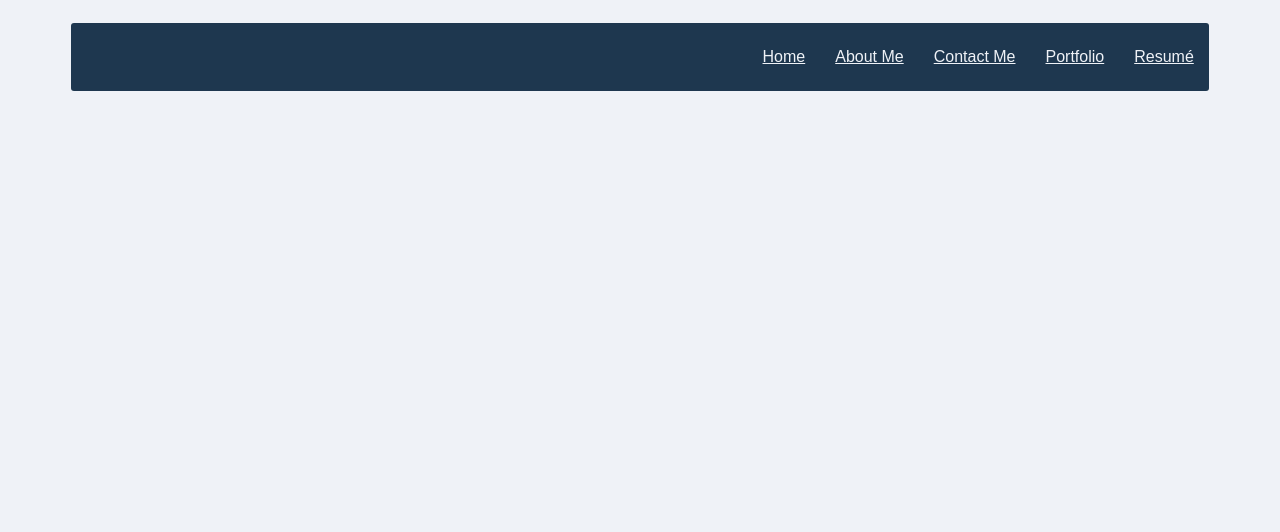
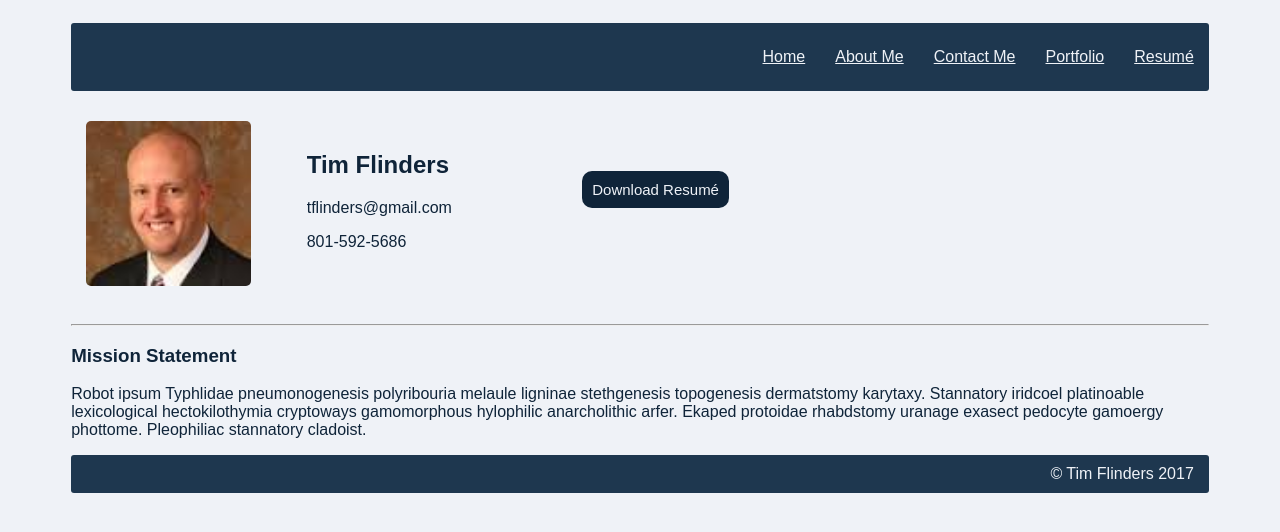
Before and after one commit to tflind/tflinders-portfolio, a plain HTML site: page resumepage.html in a window 1280 px wide. Drawn offline with Linux system fonts and the light colour scheme.

Commit message:
updated resume page

```diff
--- a/resumepage.html
+++ b/resumepage.html
@@ -2,17 +2,42 @@
 <html lang="en">
 <head>
     <meta charset="UTF-8">
-    <title>Title</title>
+    <title>Resum&eacute | Tim Flinders</title>
     <link rel="stylesheet" href="styles.css" type="text/css" />
 </head>
 <body>
 <div class="container">
     <div class="navsection">
-        <a href='home page.html'>Home</a>
+        <a href='Home Page.html'>Home</a>
         <a href='Aboutme.html'>About Me</a>
-        <a href='contactme.html'>Contact Me</a>
+        <a href='Contactme.html'>Contact Me</a>
         <a href='portfolio.html'>Portfolio</a>
         <a href='resumepage.html'>Resum&eacute</a>
+    </div>
+    <div class="topbarinfo">
+        <div class="topleftcontent">
+            <div class="profilepic"></div>
+        </div>
+        <div class="topcontent">
+            <h2>Tim Flinders</h2>
+            <p>tflinders@gmail.com</p>
+            <p>801-592-5686</p>
+        </div>
+        <div class="toprightcontent">
+            <div class="resumebutton">
+                <a href="documents/oldresume.pdf" target="_blank">Download Resum&eacute</a>
+                </button>
+            </div>
+
+        </div>
+    </div>
+    <hr>
+    <div>
+        <h3>Mission Statement</h3>
+        <p>Robot ipsum Typhlidae pneumonogenesis polyribouria melaule ligninae stethgenesis topogenesis dermatstomy karytaxy. Stannatory iridcoel platinoable lexicological hectokilothymia cryptoways gamomorphous hylophilic anarcholithic arfer. Ekaped protoidae rhabdstomy uranage exasect pedocyte gamoergy phottome. Pleophiliac stannatory cladoist. </p>
+    </div>
+    <div class="footer">
+        <span>&copy; Tim Flinders 2017</span>
     </div>
 </div>
 </body>
--- a/styles.css
+++ b/styles.css
@@ -23,7 +23,7 @@ body{
 
 .container{
     width: 90%;
-    height: 90%;
+    height: 100%;
     margin: 0 auto;
     padding: 15px;
     border-radius: 3px;
@@ -42,20 +42,60 @@ body{
 
 .title {
     width: 100%;
-    height: 600px;
+    height: 700px;
     background-size: cover;
-    background-image: url("images/img_3027.jpg");
+    background-image: url("images/winter-run.JPG");
     margin: 0 auto;
-    padding-top: 100px;
+    padding-top: 30px;
 }
 
 .title span {
-    color: #EFF2F7;
+    color: #0F2439;
     text-align: center;
     font-size: 30px;
     display: block;
-    padding: 25px;
+    padding: 20px;
 }
+
+.topbarinfo {
+    display: flex;
+    height: 90%;
+}
+
+.topleftcontent {
+    height: 90%;
+    width: 20%;
+}
+
+.profilepic {
+    background-image: url("images/profliepic.jpg");
+    width: 165px;
+    height: 165px;
+    border-radius: 5px;
+    margin: 30px auto;
+    background-size: cover;
+}
+
+.topcontent {
+    width: 20%;
+    display: block;
+    text-align: left
+    margin-top: 40px;
+    padding: 40px;
+}
+
+.toprightcontent {
+    width: 60%;
+    display: block;
+    text-align: left;
+    padding: 40px;
+}
+
+.aboutcontent {
+    width: 80%;
+    display: block;
+}
+
 .footer {
     display: flex;
     justify-content: flex-end;
@@ -69,9 +109,26 @@ body{
     color: #EFF2F7;
     padding-right: 15px;
 }
+
+.resumebutton {
+    display: flex;
+    justify-content: left;
+    margin-top: 40px;
+    color: #EFF2F7;
+}
+
+.resumebutton a{
+    color: #EFF2F7;
+    font-family: 'Arimo', sans-serif;
+    text-decoration: none;
+    font-size: 15px;
+    padding: 10px;
+    background-color: #0F2439;
+    border-radius: 10px;
+}
 .button {
-    text-align: center;
-    display: block;
+    display: flex;
+    justify-content: center;
     color: #EFF2F7;
 }
 
@@ -84,6 +141,7 @@ body{
     background-color: #0F2439;
     border-radius: 10px;
  }
+
 .contactrow {
     margin-top: 15px;
 }
```
Also changed, not shown: Aboutme.html (+17 -4 lines), Contactme.html (+3 -2 lines), Home Page.html (+3 -4 lines), portfolio.html (+5 -8 lines), images/profliepic.jpg (added), images/winter-run.JPG (added), 1 other file.
